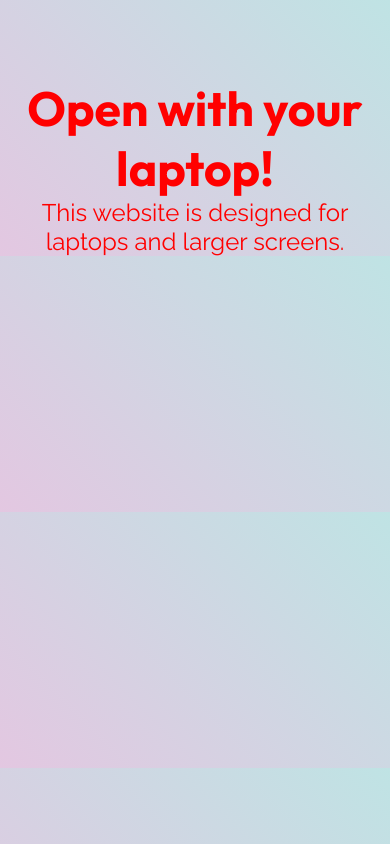
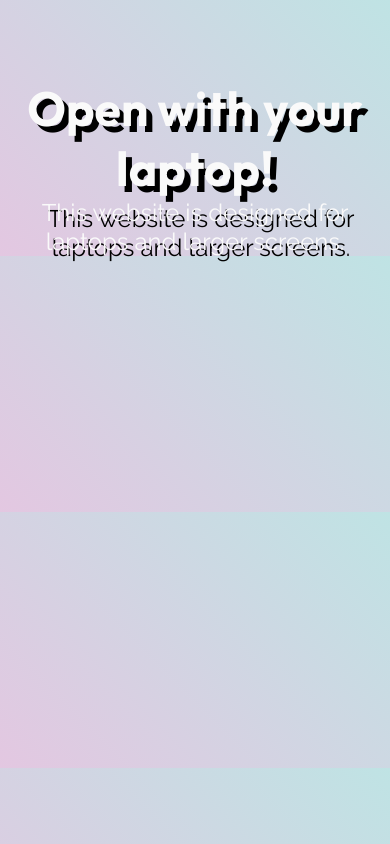
Before and after one commit to sakuntharuka/LoveLetter, a plain HTML site: page index.html in a window 390 px wide. Drawn offline with nearby package versions, Linux system fonts and the light colour scheme.

Commit message:
Update main.css

```diff
--- a/main.css
+++ b/main.css
@@ -157,7 +157,8 @@ span {
         display: block !important;
         text-align: center;
         font-size: 24px;
-        color: red;
+        color: whitw;
         margin-top: 20%;
+        filter: drop-shadow(6px 6px 0 #000000);
     }
 }
```
